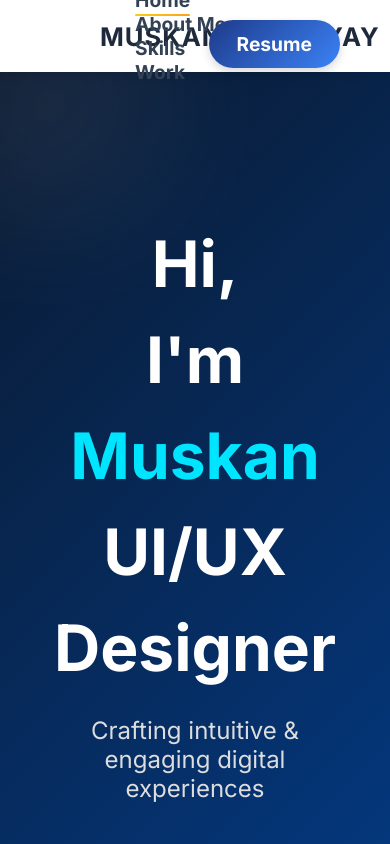
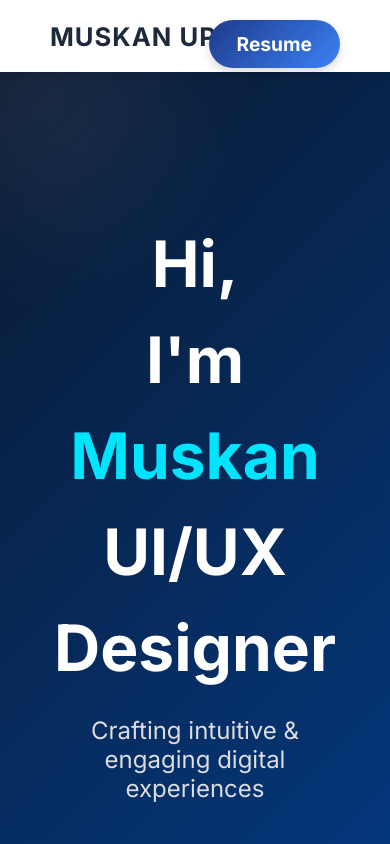
Before and after one commit to muskanupadhyay881/Muskan-Upadhyay-Portfolio, a plain HTML site: page index.html in a window 390 px wide. Shown: the top 844 px of the page. Drawn offline with nearby package versions, Linux system fonts and the light colour scheme.

Commit message:
Update styles.css

```diff
--- a/styles.css
+++ b/styles.css
@@ -144,7 +144,6 @@ img {
   font-weight: 700;
   text-transform: uppercase;
   letter-spacing: 1px;
-  margin-left: 50px; /* Proper left shift */
   transition: 0.3s ease-in-out;
 }
 
@@ -207,22 +206,42 @@ img {
   color: var(--secondary-color);
   font-size: 1.8rem;
   cursor: pointer;
+  display: none; /* Hidden on desktop */
 }
 
-/*===== ACTIVE MENU =====*/
-.active-link::after {
-  position: absolute;
-  content: "";
-  width: 100%;
-  height: 2px;
-  left: 0;
-  bottom: -4px;
-  background-color: var(--highlight-color);
-}
+/*===== MOBILE RESPONSIVENESS =====*/
+@media screen and (max-width: 768px) {
+  .nav {
+    padding: 0 20px; /* Reduce padding */
+  }
 
-/*=== Show menu ===*/
-.show {
-  right: 0;
+  .nav__logo {
+    font-size: 1.4rem; /* Adjust logo size */
+  }
+
+  .nav__menu {
+    position: absolute;
+    top: 100%;
+    right: 0;
+    width: 100%;
+    background-color: #ffffff;
+    display: flex;
+    flex-direction: column;
+    align-items: center;
+    gap: 1rem;
+    padding: 1rem;
+    box-shadow: 0 2px 8px rgba(0, 0, 0, 0.1);
+    transform: translateY(-200%);
+    transition: transform 0.3s ease-in-out;
+  }
+
+  .nav__menu.show {
+    transform: translateY(0);
+  }
+
+  .nav__toggle {
+    display: block;
+  }
 }
 
 /*===== HOME SECTION =====*/
```
